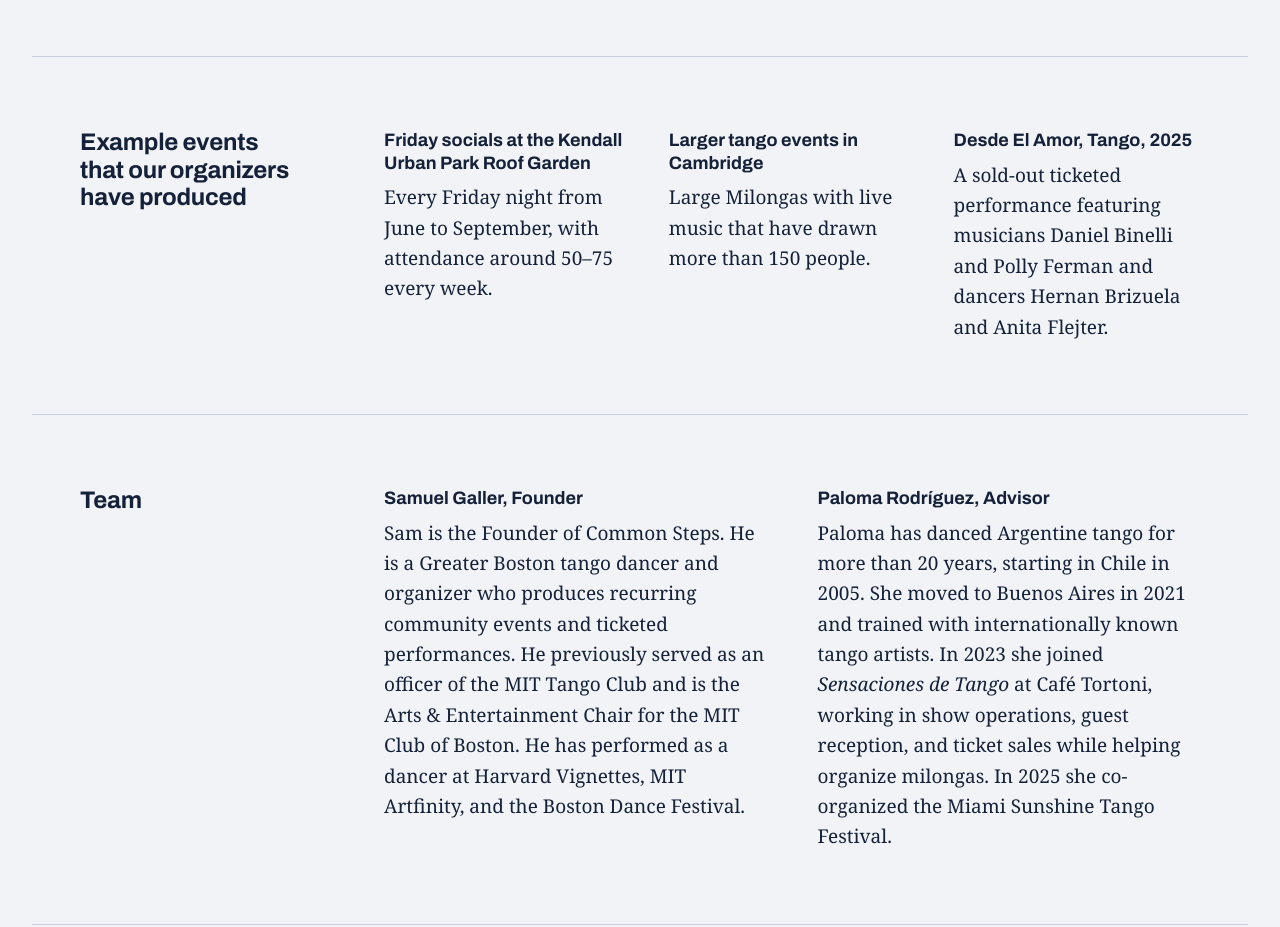
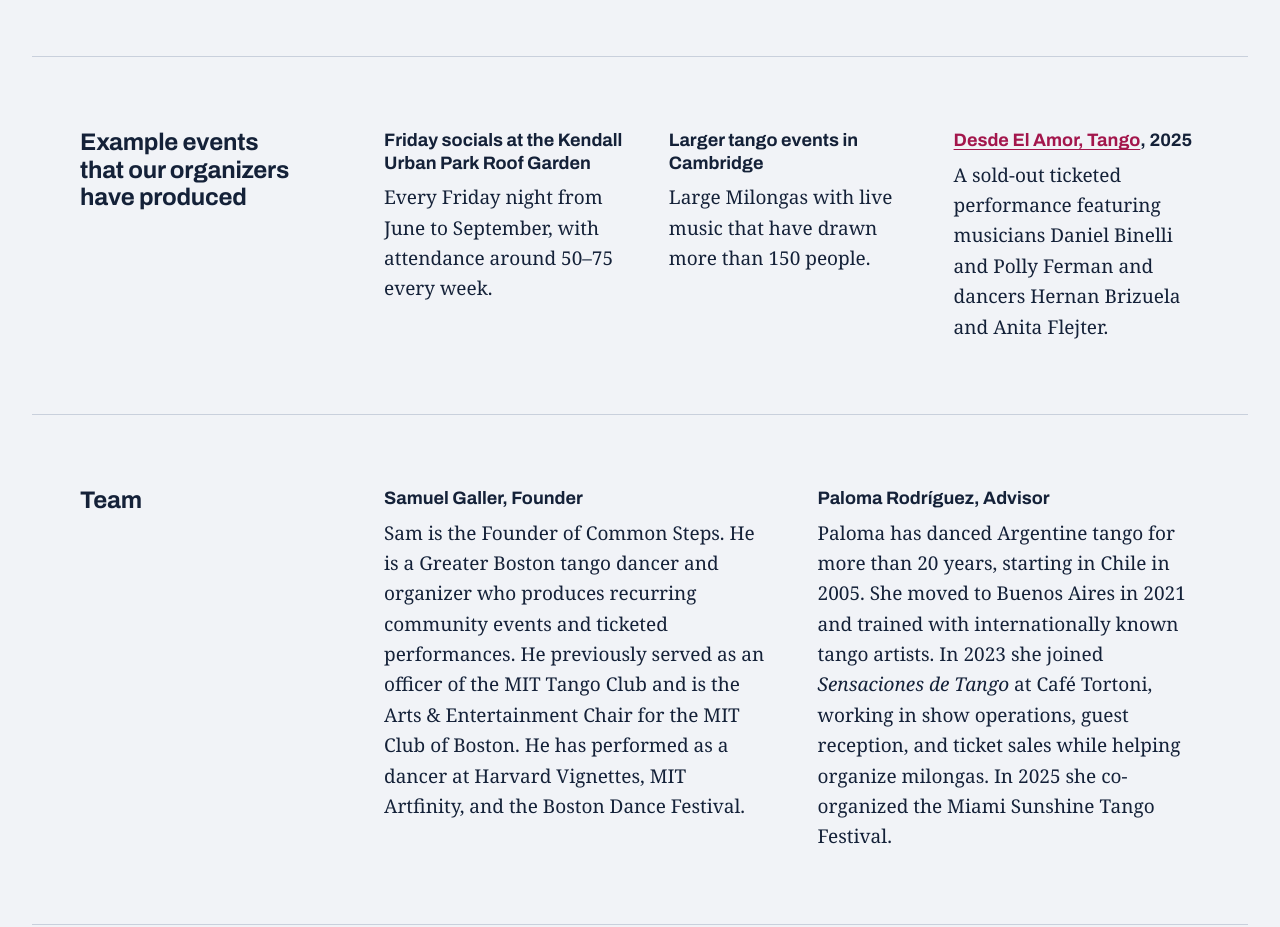
Before and after one commit to smgaller/commonsteps-site, a plain HTML site: page index.html in a window 1280 px wide. Shown: the part 3220-4147 px from the top of the page. Drawn offline with Linux system fonts and the light colour scheme; a web font is replaced by a local one.

Commit message:
Update citation to include a link in index.html

```diff
--- a/index.html
+++ b/index.html
@@ -151,7 +151,7 @@
           <p>Large Milongas with live music that have drawn more than 150 people.</p>
         </div>
         <div>
-          <h3><cite>Desde El Amor, Tango</cite>, 2025</h3>
+          <h3><cite><a href="https://www.youtube.com/playlist?list=PLWDdhbXq-h0227cj8n4F5BRssZuC3f-fV">Desde El Amor, Tango</a></cite>, 2025</h3>
           <p>A sold-out ticketed performance featuring musicians Daniel Binelli and Polly Ferman and dancers Hernan Brizuela and Anita Flejter.</p>
         </div>
       </div>
```
